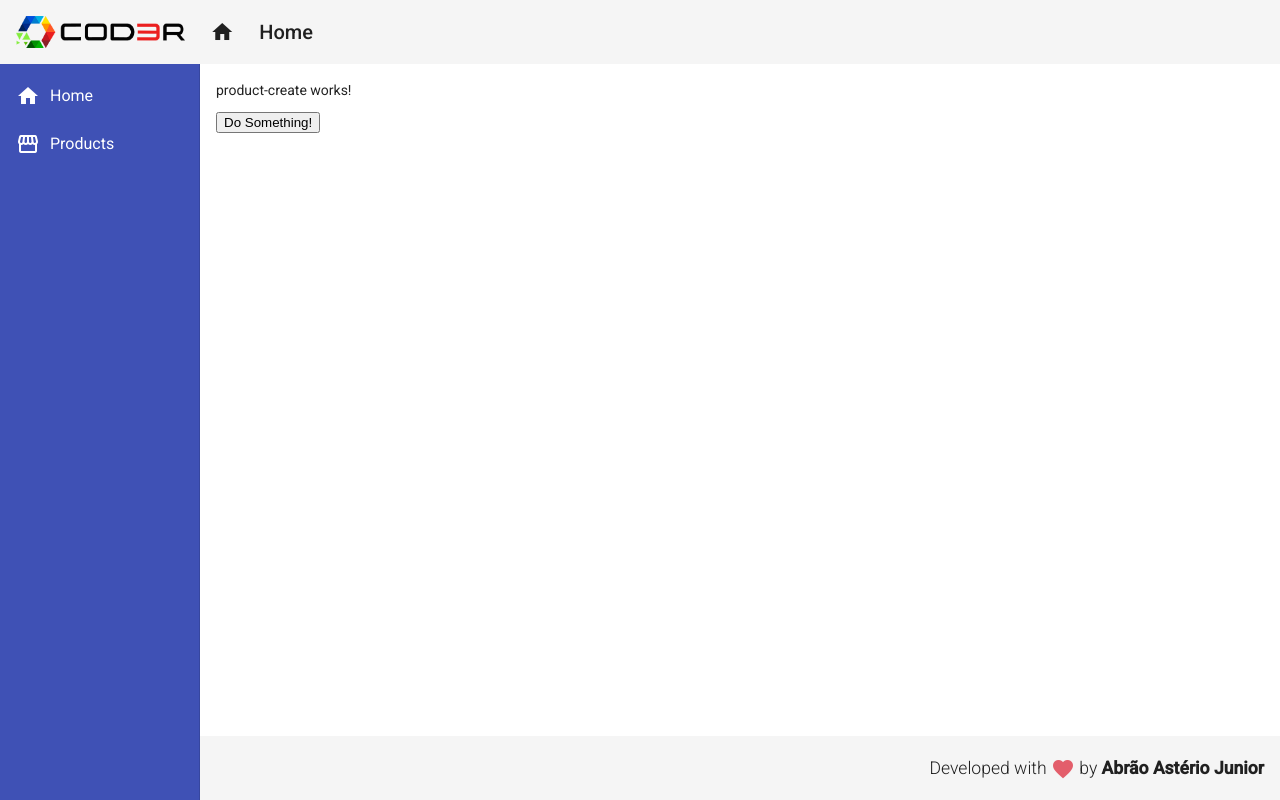
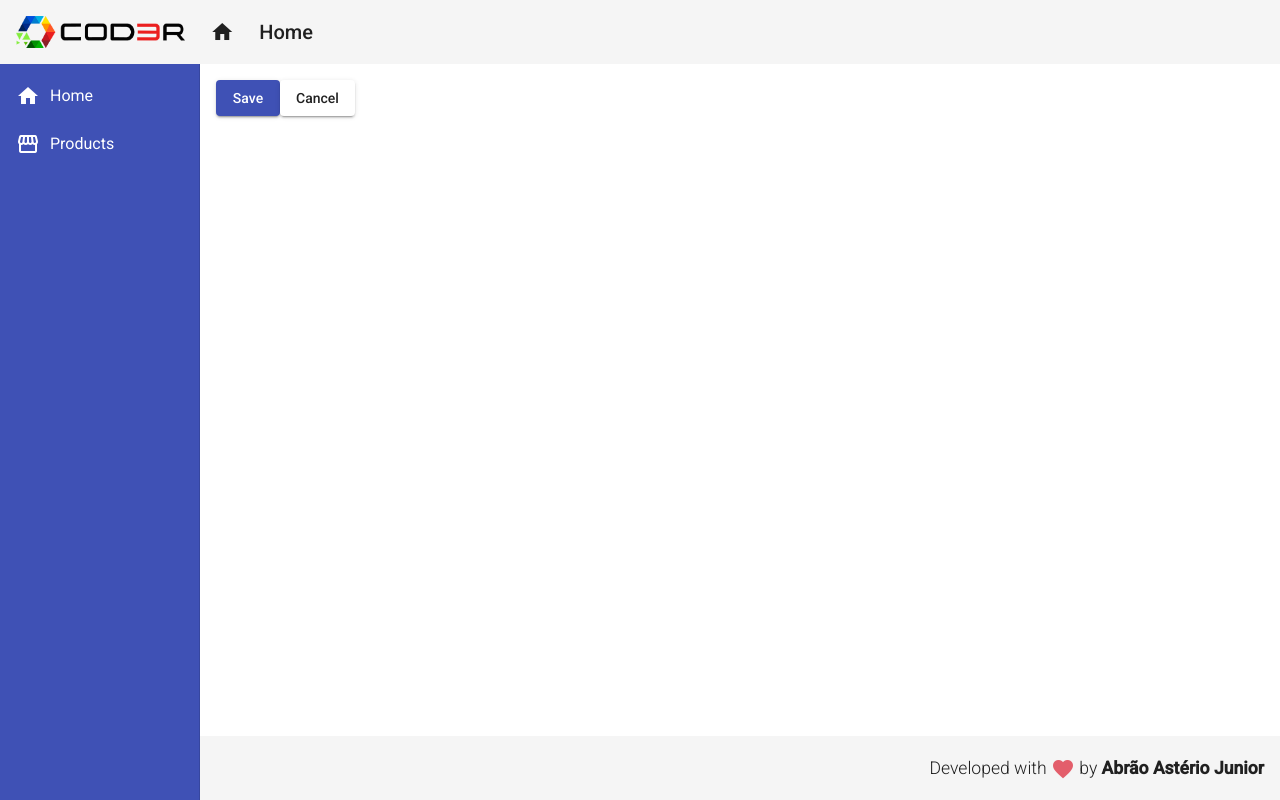
Before and after one commit to abraojr/API-with-Angular-9, an Angular app in the folder frontend/: page /products/create in a window 1280 px wide. Built offline with nearby package versions, Linux system fonts and the light colour scheme.

Commit message:
Product Service created

```diff
--- a/frontend/src/app/app.module.ts
+++ b/frontend/src/app/app.module.ts
@@ -14,6 +14,7 @@
 import { MatCardModule } from "@angular/material/card";
 import { MatListModule } from "@angular/material/list";
 import { MatButtonModule } from "@angular/material/button";
+import { MatSnackBar, MatSnackBarModule } from "@angular/material/snack-bar";
 import { HomeComponent } from "./views/home/home.component";
 import { ProductCrudComponent } from "./views/product-crud/product-crud.component";
 import { RedDirective } from "./directives/red.directive";
@@ -41,6 +42,7 @@
     MatListModule,
     MatCardModule,
     MatButtonModule,
+    MatSnackBarModule,
   ],
   providers: [],
   bootstrap: [AppComponent],
--- a/frontend/src/app/components/product/product-create/product-create.component.html
+++ b/frontend/src/app/components/product/product-create/product-create.component.html
@@ -1,3 +1,4 @@
-<p [id]="anyProperty">product-create works!</p>
-
-<button (click)="doSomething()">Do Something!</button>
+<button mat-raised-button (click)="createProduct()" color="primary">
+  Save
+</button>
+<button mat-raised-button (click)="cancel()">Cancel</button>
--- a/frontend/src/app/components/product/product-create/product-create.component.ts
+++ b/frontend/src/app/components/product/product-create/product-create.component.ts
@@ -1,4 +1,6 @@
+import { ProductService } from "./../product.service";
 import { Component, OnInit } from "@angular/core";
+import { Router } from "@angular/router";
 
 @Component({
   selector: "app-product-create",
@@ -6,13 +8,15 @@
   styleUrls: ["./product-create.component.css"],
 })
 export class ProductCreateComponent implements OnInit {
-  anyProperty = "any";
-
-  constructor() {}
+  constructor(private productService: ProductService, private router: Router) {}
 
   ngOnInit(): void {}
 
-  doSomething(): void {
-    console.log("Doing something!");
+  createProduct(): void {
+    this.productService.showMessage("Product created!");
+  }
+
+  cancel(): void {
+    this.router.navigate(["/products"]);
   }
 }
--- /dev/null
+++ b/frontend/src/app/components/product/product.service.ts
@@ -0,0 +1,17 @@
+import { Injectable } from "@angular/core";
+import { MatSnackBar } from "@angular/material/snack-bar";
+
+@Injectable({
+  providedIn: "root",
+})
+export class ProductService {
+  constructor(private snackBar: MatSnackBar) {}
+
+  showMessage(msg: string): void {
+    this.snackBar.open(msg, "X", {
+      duration: 3000,
+      horizontalPosition: "right",
+      verticalPosition: "top",
+    });
+  }
+}
```
